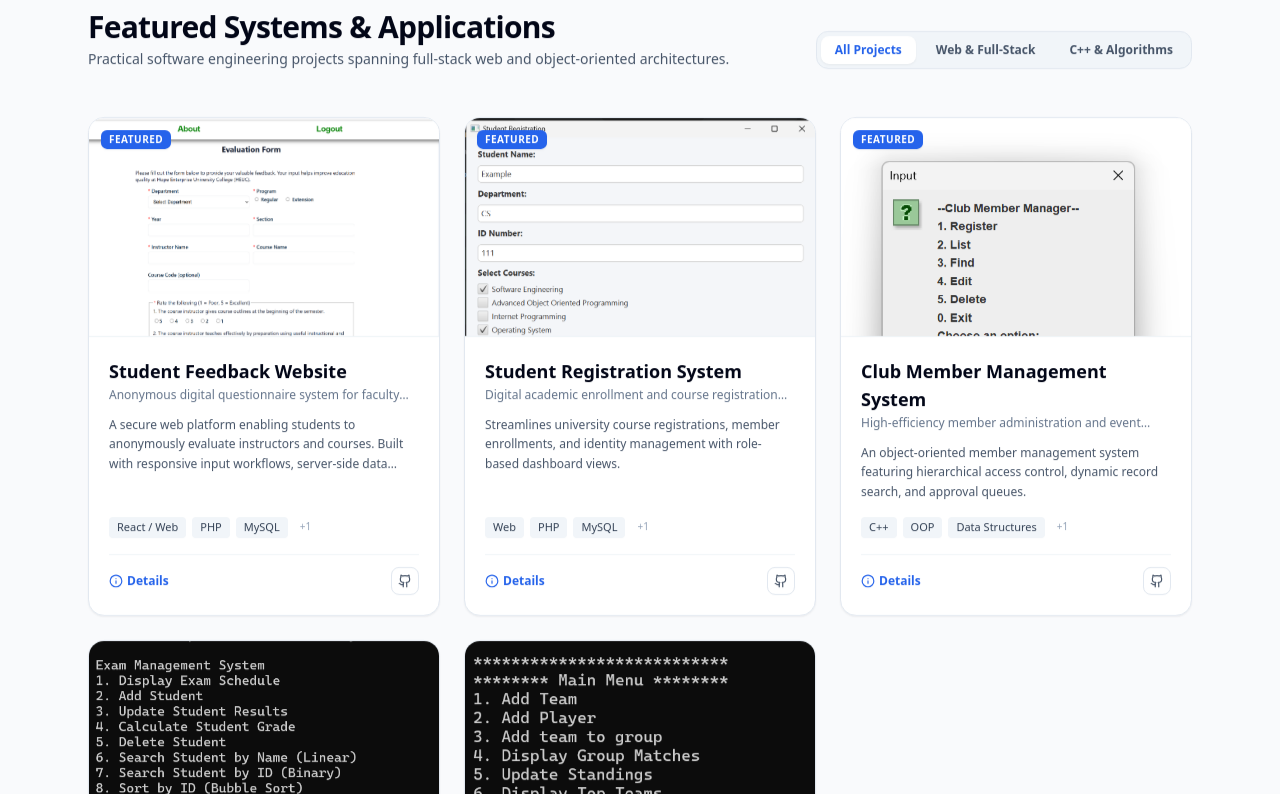
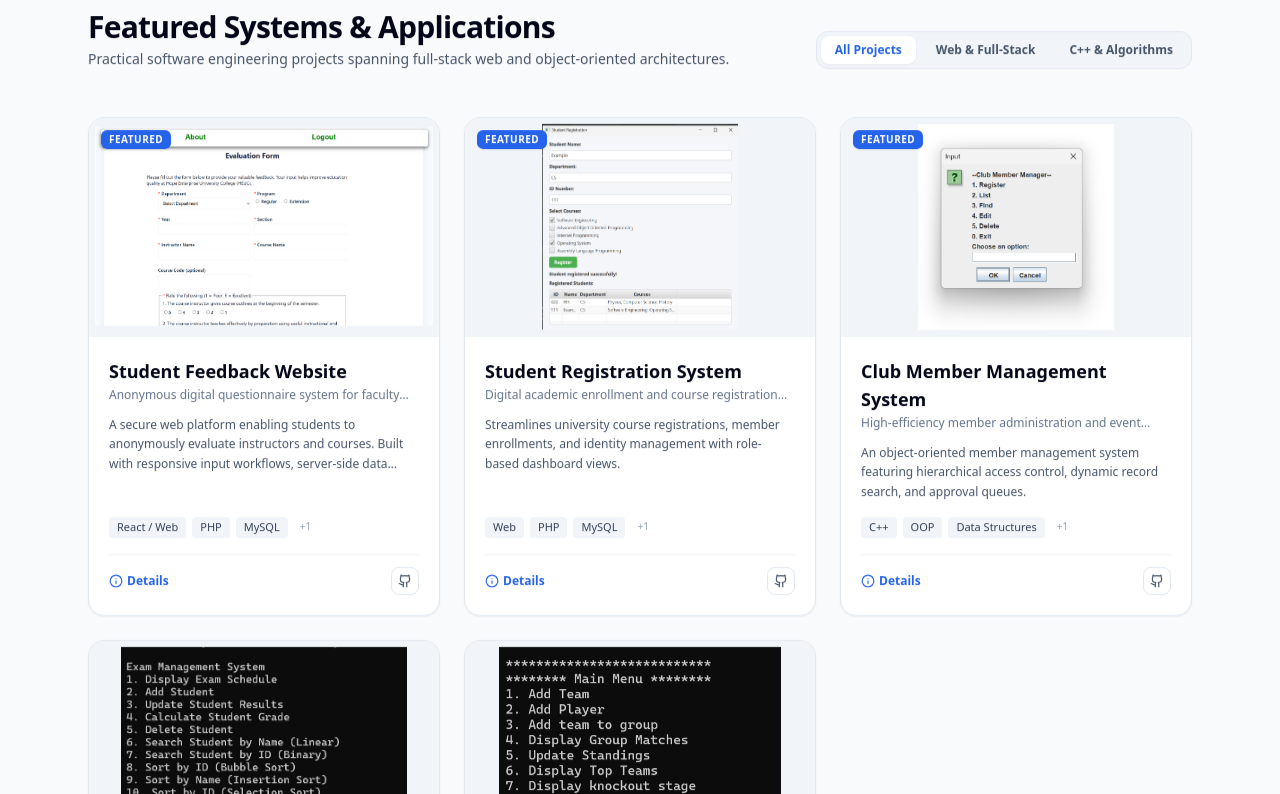
Before and after one commit to TeddyEt/Portfolio, a Next.js app: page / in a window 1280 px wide. Shown: the part 1526-2320 px from the top of the page. Built offline with nearby package versions, Linux system fonts and the light colour scheme.

Commit message:
fix(ui): use object-contain so full project screenshots are completely visible without edge cropping

```diff
--- a/components/ProjectModal.js
+++ b/components/ProjectModal.js
@@ -52,11 +52,11 @@ export default function ProjectModal({ project, isOpen, onClose }) {
         {/* Body */}
         <div className="p-6 max-h-[75vh] overflow-y-auto space-y-5 text-sm text-slate-600 dark:text-slate-300">
           {project.image && (
-            <div className="relative rounded-xl overflow-hidden border border-slate-200 dark:border-slate-800 bg-slate-100 dark:bg-slate-800 aspect-video flex items-center justify-center">
+            <div className="relative rounded-xl overflow-hidden border border-slate-200 dark:border-slate-800 bg-slate-100 dark:bg-slate-950/60 aspect-video flex items-center justify-center p-2">
               <img
                 src={project.image}
                 alt={project.title}
-                className="w-full h-full object-cover object-top"
+                className="w-full h-full object-contain"
                 onError={(e) => {
                   e.currentTarget.style.display = 'none';
                 }}
--- a/components/Projects.js
+++ b/components/Projects.js
@@ -59,13 +59,13 @@ export default function Projects({ projects = [] }) {
               className="group rounded-2xl border border-slate-200 dark:border-slate-800 bg-white dark:bg-slate-900 overflow-hidden shadow-sm hover:shadow-md transition-all hover:border-blue-300 dark:hover:border-blue-900/60 flex flex-col"
             >
               {/* Image Preview with overlay */}
-              <div className="relative aspect-[16/10] bg-slate-100 dark:bg-slate-800 overflow-hidden border-b border-slate-100 dark:border-slate-800 flex items-center justify-center">
+              <div className="relative aspect-[16/10] bg-slate-100 dark:bg-slate-950/60 overflow-hidden border-b border-slate-100 dark:border-slate-800 flex items-center justify-center p-1.5">
                 {project.image ? (
                   <>
                     <img
                       src={project.image}
                       alt={project.title}
-                      className="w-full h-full object-cover object-top group-hover:scale-105 transition-transform duration-300"
+                      className="w-full h-full object-contain group-hover:scale-[1.02] transition-transform duration-300"
                       loading="lazy"
                       onError={(e) => {
                         e.currentTarget.style.display = 'none';
@@ -83,7 +83,7 @@ export default function Projects({ projects = [] }) {
                   </div>
                 )}
                 {project.featured && (
-                  <span className="absolute top-3 left-3 px-2 py-0.5 rounded-md text-[10px] font-bold uppercase tracking-wider bg-blue-600 text-white shadow-sm">
+                  <span className="absolute top-3 left-3 px-2 py-0.5 rounded-md text-[10px] font-bold uppercase tracking-wider bg-blue-600 text-white shadow-sm z-10">
                     Featured
                   </span>
                 )}
```
